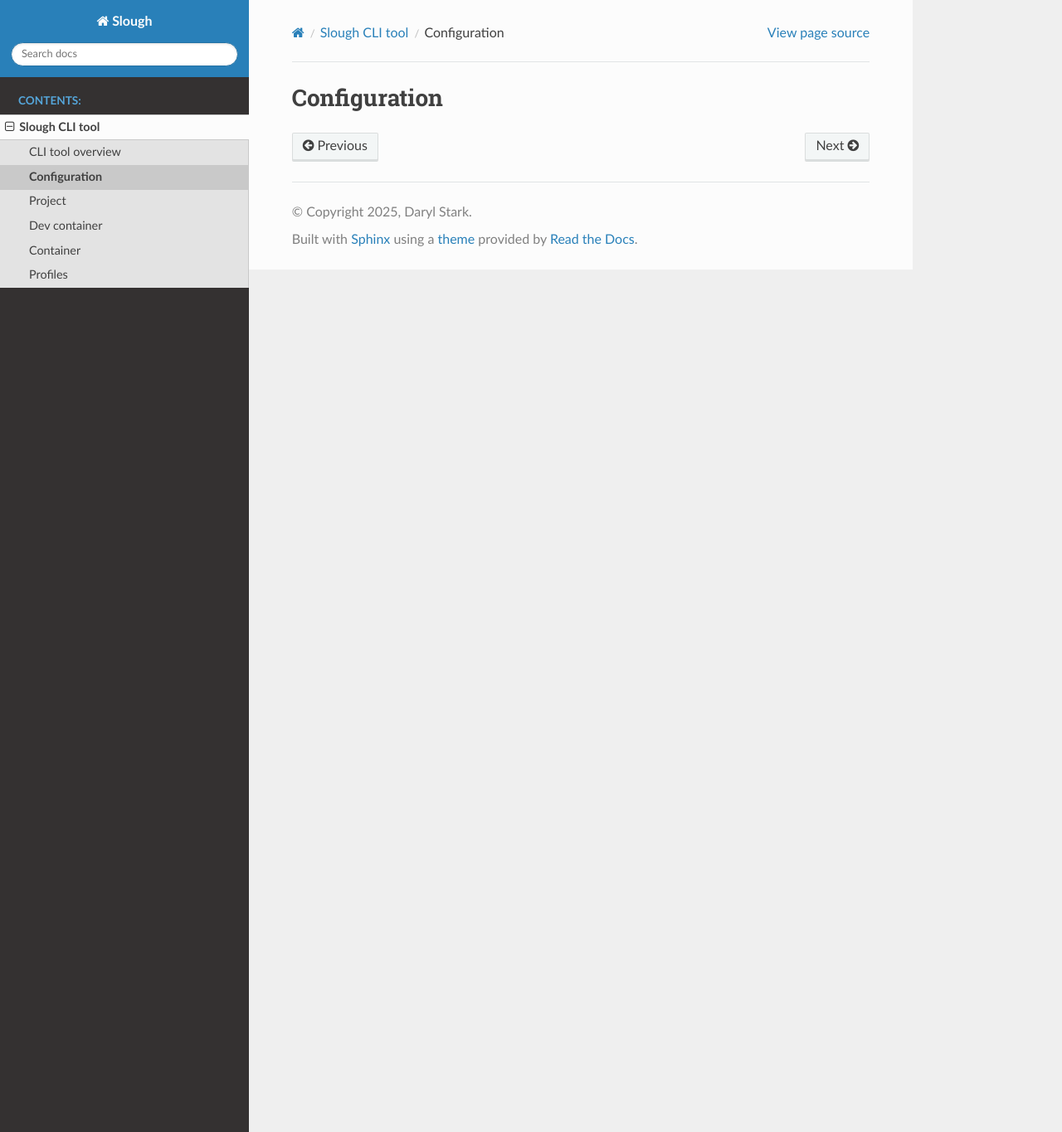
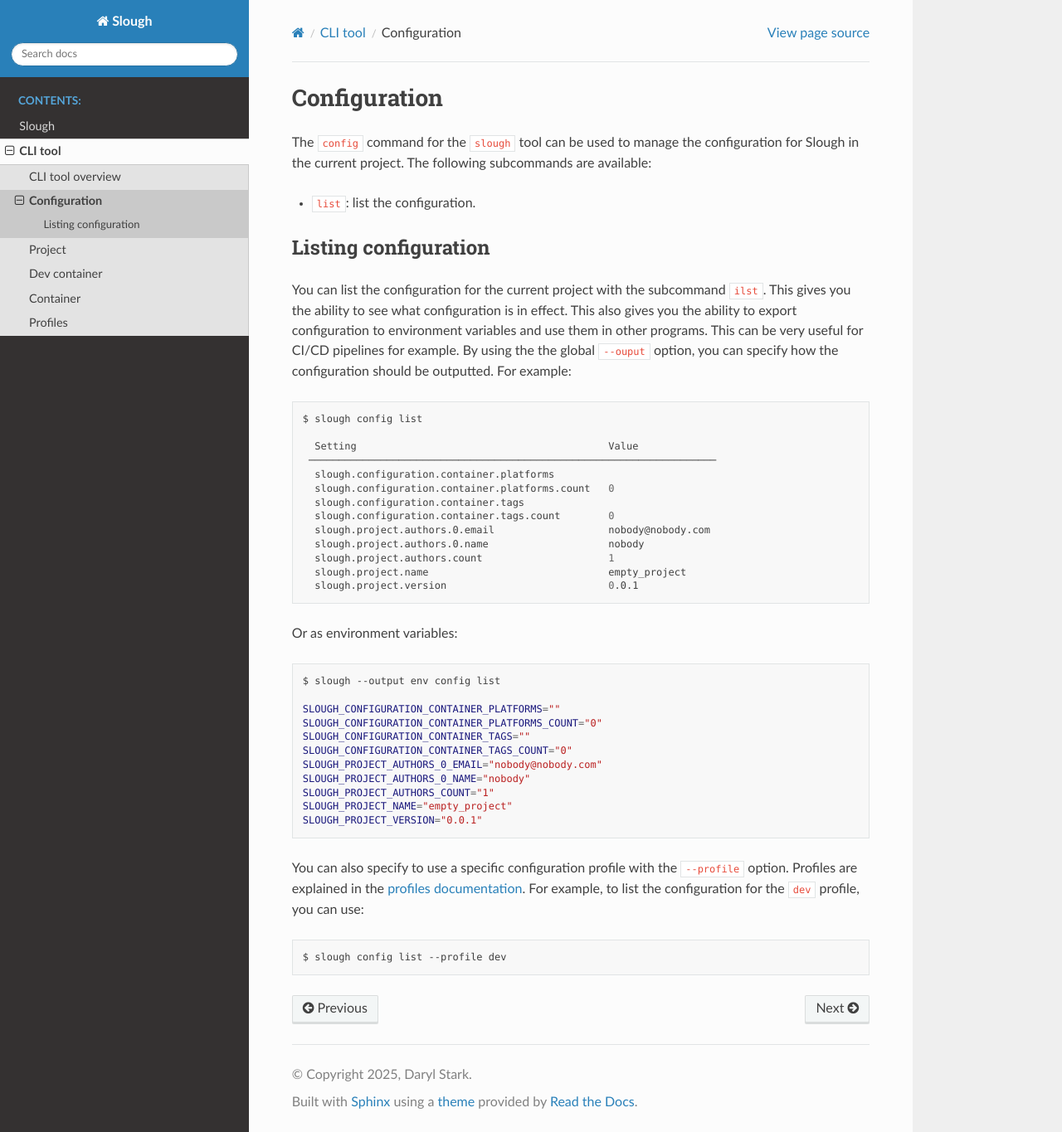
Before and after one commit to DarylStark/slough-lib-py-slough, a Sphinx documentation site: the page built from docs/source/cli_tool/02-config.rst, in a window 1280 px wide and 1365 px high. Shown: the whole window at 83% size. Built offline with Sphinx 7.4.7 and the Read the Docs theme 3.1.0, drawn with Linux system fonts in a browser that asks for light colours.

Commit message:
docs: Add generic overview and `config`.

```diff
--- a/docs/source/cli_tool/00-index.rst
+++ b/docs/source/cli_tool/00-index.rst
@@ -1,7 +1,7 @@
-Slough CLI tool
-===============
+CLI tool
+========
 
-This section describes the Slough CLI tool.
+This section describes the Slough CLI tool. The Slough CLI tool is used to create a Slough configuration file and add Dev Container configurations.
 
 .. toctree::
    :maxdepth: 2
--- a/docs/source/cli_tool/01-overview.rst
+++ b/docs/source/cli_tool/01-overview.rst
@@ -31,6 +31,12 @@
    │ profiles        Configuration profiles.                                                                       │
    ╰───────────────────────────────────────────────────────────────────────────────────────────────────────────────╯
 
+You can specify different output formats for the output of the CLI tool by using the ``--output`` option. You can specify any of the following:
+
+-   ``console`` (the default); print output as human readable text.
+-   ``env`` print output as Posix environment variables. This can be very useful to use in CI/CD for instance.
+-   ``exported-env`` print output as Posix environment variables with ``export`` prefixed. This can be very useful when you want to use the environment variables in subsceding commands.
+
 To get the current version for the ``slough`` CLI tool, give the ``version`` command:
 
 .. code-block:: bash
--- a/docs/source/cli_tool/02-config.rst
+++ b/docs/source/cli_tool/02-config.rst
@@ -1,2 +1,50 @@
 Configuration
 =============
+
+The ``config`` command for the ``slough`` tool can be used to manage the configuration for Slough in the current project. The following subcommands are available:
+
+-   ``list``: list the configuration.
+
+Listing configuration
+---------------------
+
+You can list the configuration for the current project with the subcommand ``ilst``. This gives you the ability to see what configuration is in effect. This also gives you the ability to export configuration to environment variables and use them in other programs. This can be very useful for CI/CD pipelines for example. By using the the global ``--ouput`` option, you can specify how the configuration should be outputted. For example:
+
+.. code-block :: bash
+
+    $ slough config list
+
+      Setting                                          Value
+     ────────────────────────────────────────────────────────────────────
+      slough.configuration.container.platforms
+      slough.configuration.container.platforms.count   0
+      slough.configuration.container.tags
+      slough.configuration.container.tags.count        0
+      slough.project.authors.0.email                   nobody@nobody.com
+      slough.project.authors.0.name                    nobody
+      slough.project.authors.count                     1
+      slough.project.name                              empty_project
+      slough.project.version                           0.0.1
+
+
+Or as environment variables:
+
+.. code-block :: bash
+
+    $ slough --output env config list
+
+    SLOUGH_CONFIGURATION_CONTAINER_PLATFORMS=""
+    SLOUGH_CONFIGURATION_CONTAINER_PLATFORMS_COUNT="0"
+    SLOUGH_CONFIGURATION_CONTAINER_TAGS=""
+    SLOUGH_CONFIGURATION_CONTAINER_TAGS_COUNT="0"
+    SLOUGH_PROJECT_AUTHORS_0_EMAIL="nobody@nobody.com"
+    SLOUGH_PROJECT_AUTHORS_0_NAME="nobody"
+    SLOUGH_PROJECT_AUTHORS_COUNT="1"
+    SLOUGH_PROJECT_NAME="empty_project"
+    SLOUGH_PROJECT_VERSION="0.0.1"
+
+You can also specify to use a specific configuration profile with the ``--profile`` option. Profiles are explained in the :doc:`profiles documentation <06-profiles>`. For example, to list the configuration for the ``dev`` profile, you can use:
+
+.. code-block :: bash
+
+    $ slough config list --profile dev
--- a/docs/source/index.rst
+++ b/docs/source/index.rst
@@ -12,4 +12,5 @@
    :maxdepth: 2
    :caption: Contents:
 
+   generic/00-index
    cli_tool/00-index
```
Also changed, not shown: docs/source/generic/00-index.rst (added, +28 -0 lines).
